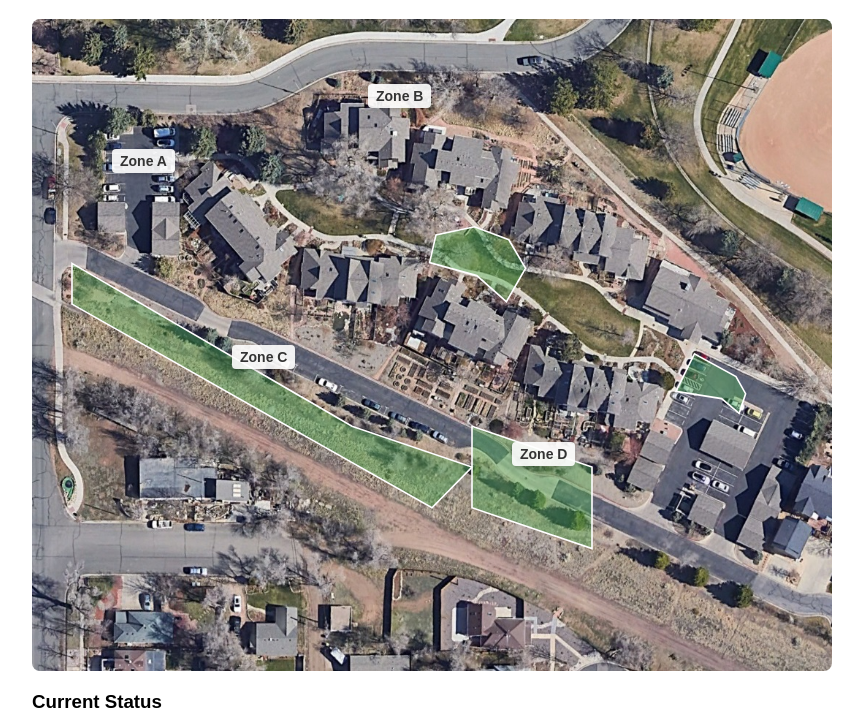
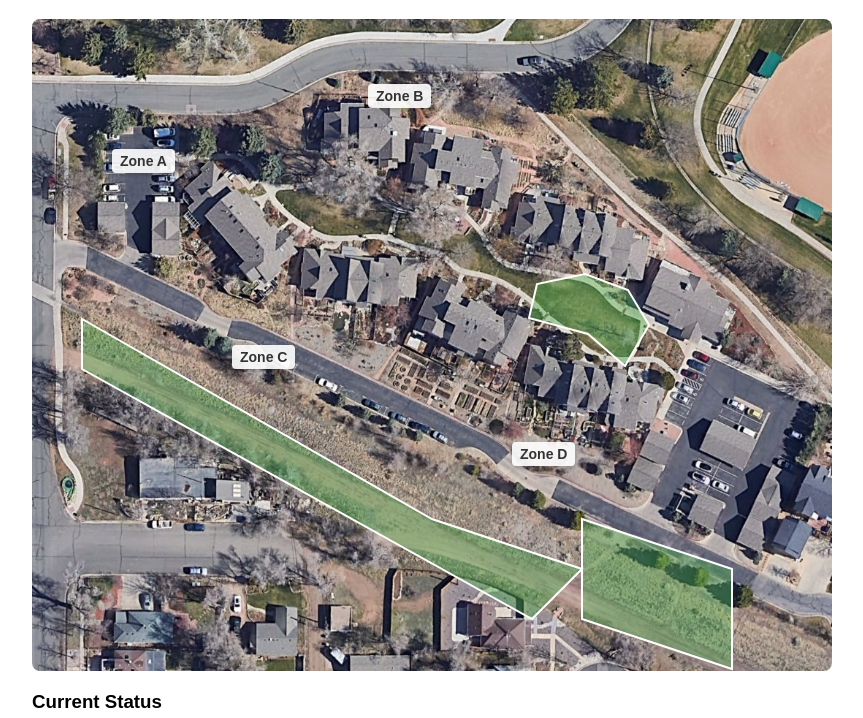
Before and after one commit to chunyaoyang/tree-tracker, a plain HTML site: page index.html in a window 1280 px wide. Shown: the part 82-800 px from the top of the page, without its empty margins (208-1071 px from the left). Drawn offline with Linux system fonts and the light colour scheme; no server answers.

Commit message:
Update index.html

```diff
--- a/index.html
+++ b/index.html
@@ -75,7 +75,7 @@
 
   <div class="map-container">
     <img src="./RRC.jpg" alt="Map" class="map-img">
-    <svg class="map-overlay" viewBox="0 0 1000 800" preserveAspectRatio="none">
+    <svg class="map-overlay" preserveAspectRatio="none">
 
       <polygon class="zone-shape" id="poly-a"
                points="828, 411, 805, 457, 862, 466, 884, 484, 892, 460, 880, 439"
```
